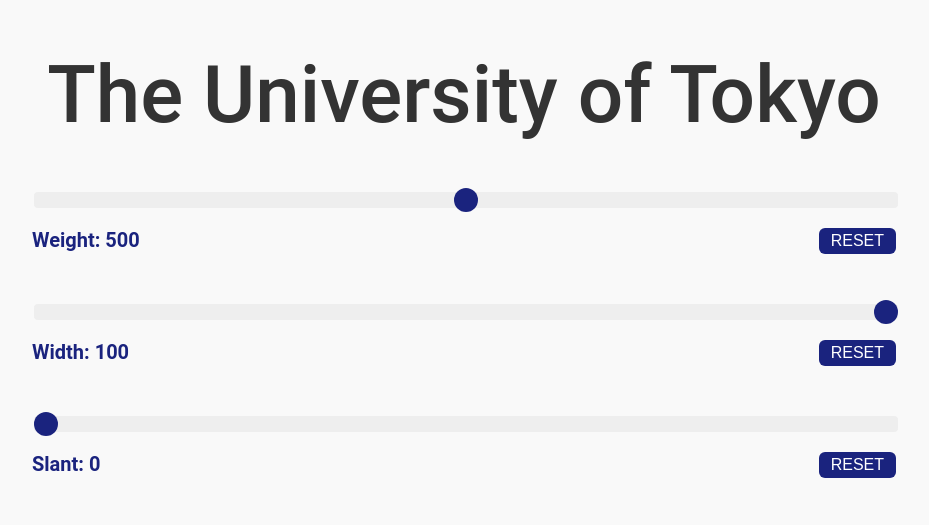
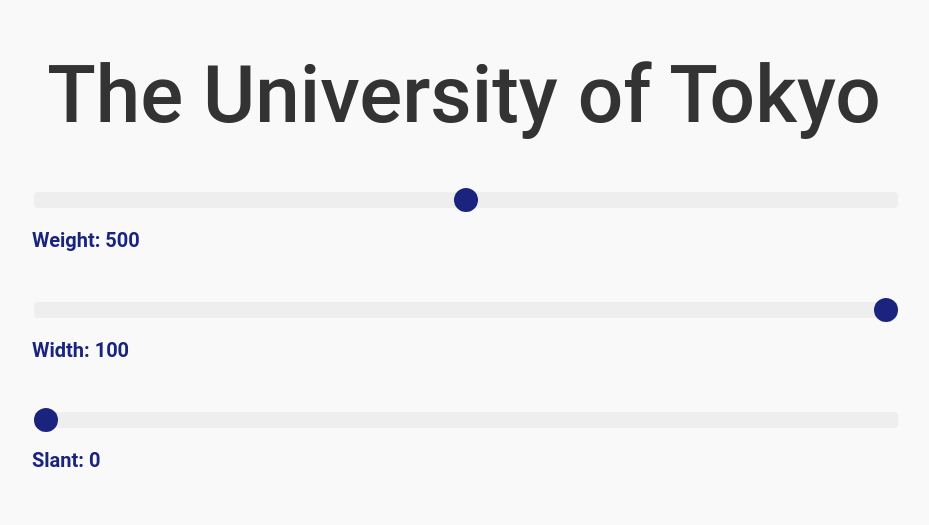
Before and after one commit to sk4161/bo-as-assistant-for-vf, a Flask app: page / in a window 1280 px wide. Shown: the top 525 px of the page, without its empty margins (176-1105 px from the left). Run offline with Flask 3, Linux system fonts and the light colour scheme; some web fonts are replaced.

Commit message:
Delete reset button

```diff
--- a/static/script.js
+++ b/static/script.js
@@ -2,7 +2,6 @@
     const container = document.querySelector('.container');
     const sliders = document.querySelectorAll('.slider');
     const sliderValues = document.querySelectorAll('.output');
-    const buttons = document.querySelectorAll('.button');
     const directionMap = new Map(); // to track direction of each slider
     const directionChangeData = new Map(); // to track direction change data of each slider
 
@@ -69,18 +68,6 @@
         });
     });
 
-    // Reset text property and update display property value for each slider
-    buttons.forEach(button => {
-        const buttonIndex = button.getAttribute('data-index');
-        const resetOutput = document.querySelector(`.output[data-index='${buttonIndex}']`);
-        const resetSlider = document.querySelector(`.slider[data-index='${buttonIndex}']`);
-        button.onclick = function() {
-            container.style.removeProperty(`--${resetSlider.id}`);
-            resetOutput.innerHTML = resetSlider.defaultValue;
-            resetSlider.value = resetSlider.defaultValue;
-        };
-    });
-
     // Function to send data to Python
     function sendDataToPython(dataPackage) {
         fetch('/api/data', {
--- a/static/style.css
+++ b/static/style.css
@@ -1,11 +1,6 @@
 :root {
   --base-color: #333;
   --bg-color: #f9f9f9;
-  --button-text-color: #ffffff;
-  --dark-orange: #d14a1b;
-  --darker-orange: #b83a13;
-  --disabled-color: #aaa;
-  --disabled-grey: #ddd;
   --light-grey: #eee;
   --main-color: #1a237e;
   --text-slant: 0;
@@ -105,31 +100,3 @@
 .slider::-webkit-slider-thumb:active, .slider::-moz-range-thumb:active {
   cursor: grabbing;
 }
-
-.button {
-  background: var(--main-color);
-  border: none;
-  border-radius: 6px;
-  color: var(--button-text-color);
-  cursor: pointer;
-  font-size: 1rem;
-  font-weight: 400;
-  opacity: 1;
-  padding: .25rem .75rem;
-  text-transform: uppercase;
-  transition: background .2s ease-in;
-}
-
-.button:hover, .button:focus {
-  background: var(--dark-orange);
-}
-
-.button:active {
-  background: var(--darker-orange);
-}
-
-.button:disabled {
-  background: var(--disabled-grey);
-  color: var(--disabled-color);
-  cursor: not-allowed;
-}
--- a/templates/index.html
+++ b/templates/index.html
@@ -19,9 +19,6 @@
           <label for="text-weight" class="slider-label">
             Weight: <span class="output" data-index="0"></span>
           </label>
-          <button class="button" data-index="0">
-            Reset
-          </button>
         </div>
       </div>
       <!-- Width Controls -->
@@ -31,9 +28,6 @@
           <label for="text-width" class="slider-label">
             Width: <span class="output" data-index="1"></span>
           </label>
-          <button class="button" data-index="1">
-            Reset
-          </button>
         </div>
       </div>
       <!-- Slant Controls -->
@@ -43,9 +37,6 @@
           <label for="text-slant" class="slider-label">
             Slant: <span class="output" data-index="2"></span>
           </label>
-          <button class="button" data-index="2">
-            Reset
-          </button>
         </div>
       </div>
     </div>
```
